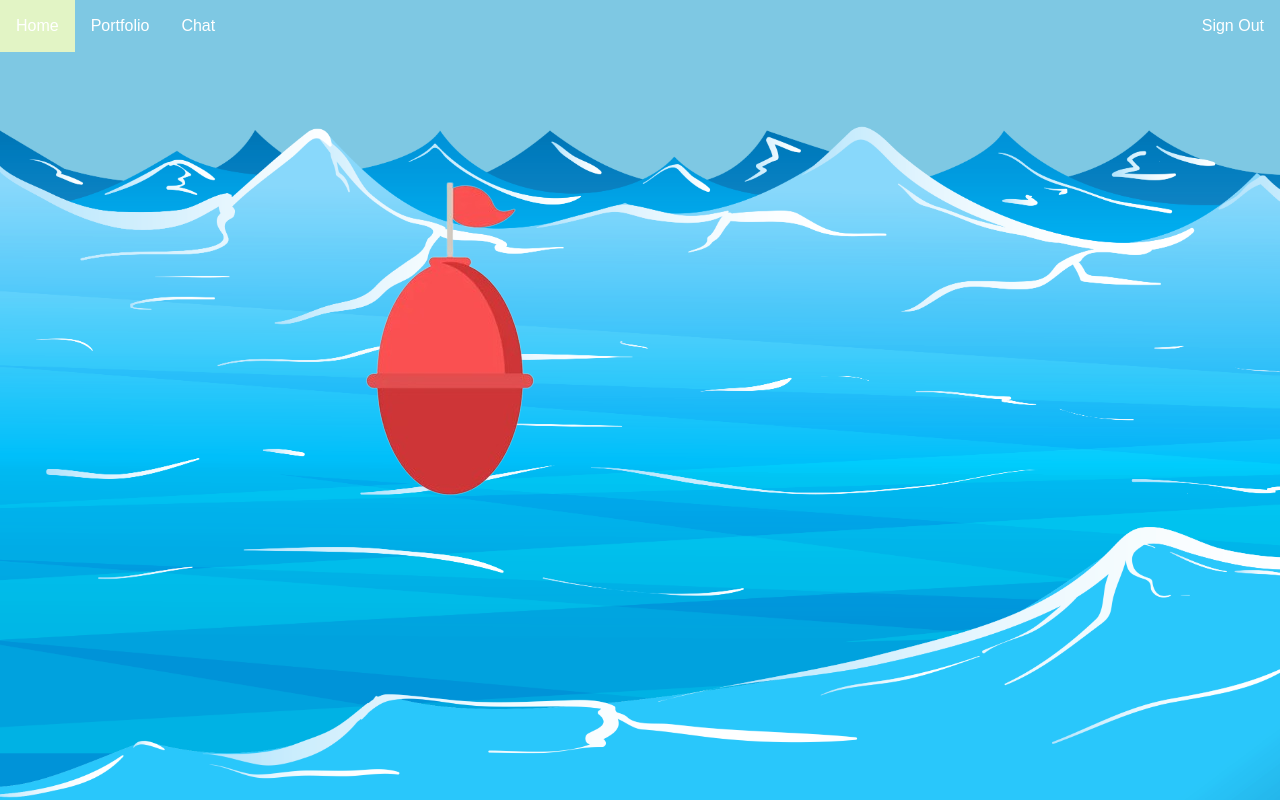
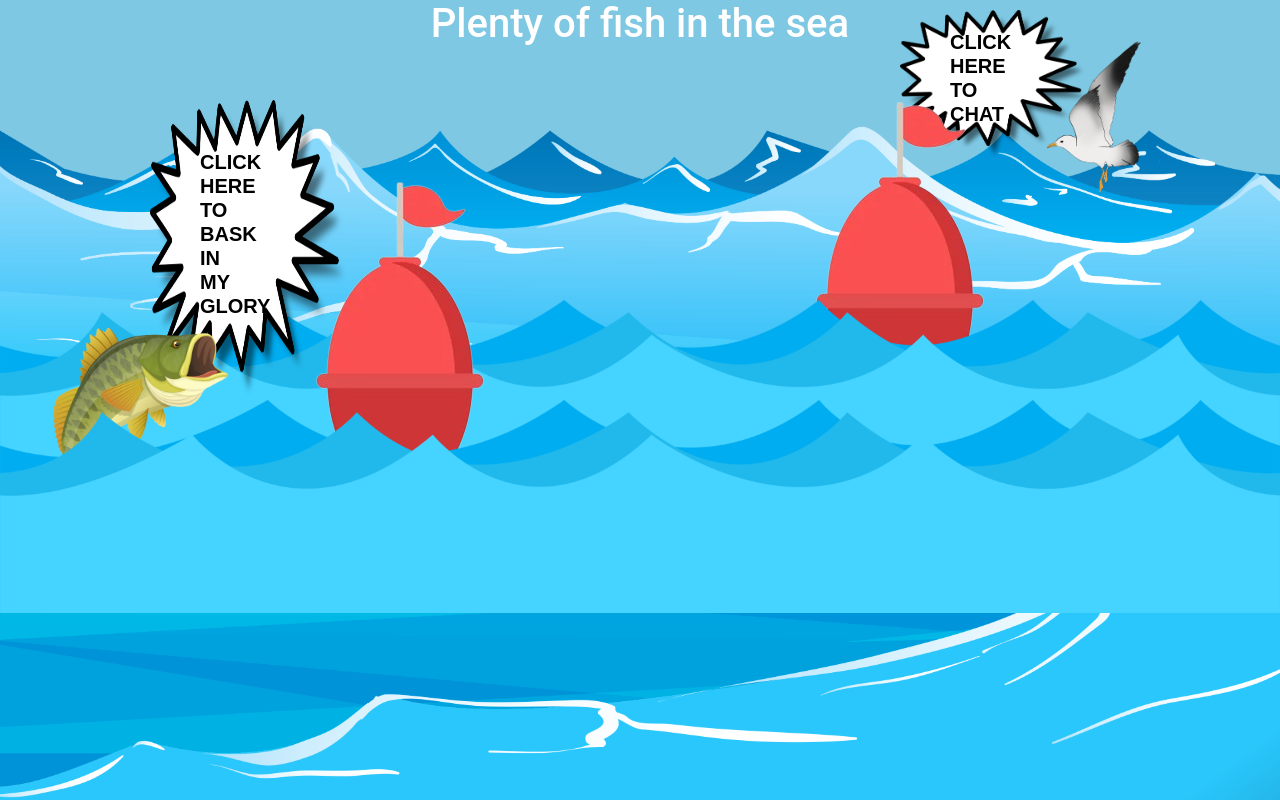
Before and after one commit to HannahSMMcCormick/CS1534-CA4, a website: page public/index.html in a window 1280 px wide. Drawn offline with nearby package versions, Linux system fonts and the light colour scheme.

Commit message:
Changing Home Page

```diff
--- a/public/css/demo.css
+++ b/public/css/demo.css
@@ -15,12 +15,124 @@ body {
   height: 100vh;
 }
 
-img{
+h1{
+
+  text-align: center;
+  color: white;
+  font-family: 'Roboto', sans-serif;
+
+
+}
+
+
+.Buoy{
 
       position: absolute;
-      left: 200px;
+      left: 150px;
       top: 100px;
+      z-index: 3;
 }
+
+.wave{
+  position: absolute;
+  top: 400px;
+  z-index: 4;
+  max-width:100%;
+  max-height:50%;
+
+}
+
+
+.Buoy2{
+
+  position: absolute;
+  left: 650px;
+  top: 20px;
+  z-index: 1;
+}
+
+.wave2{
+position: absolute;
+top: 300px;
+z-index: 2;
+max-width:100%;
+max-height:50%;
+
+}
+
+.Fish{
+
+  position: absolute;
+  left: 50px;
+  top: 325px;
+  z-index: 3;
+  height:200px;
+
+
+}
+
+.FishText{
+
+  color:black;
+  font-size: 20px;
+  font-weight: bold;
+  position: absolute;
+  left: 200px;
+  top: 150px;
+  z-index: 3;
+  max-height:50px;
+  max-width: 50px;
+
+
+}
+
+
+.Speach{
+
+  position: absolute;
+  left: 150px;
+  top: 100px;
+  z-index: 3;
+  height:300px;
+  width: 200px;
+}
+
+.Seagull{
+
+  position: absolute;
+  left: 1000px;
+  top: 20px;
+  z-index: 5;
+  height:200px;
+
+}
+
+.Speach2{
+
+  position: absolute;
+  left: 900px;
+  top: 10px;
+  z-index: 1;
+  height:150px;
+
+}
+
+.SeagullText{
+
+  color:black;
+  font-size: 20px;
+  font-weight: bold;
+  position: absolute;
+  left: 950px;
+  top: 30px;
+  z-index: 2;
+  max-height:50px;
+  max-width: 50px;
+
+
+
+}
+
 
 
 
--- a/public/index.html
+++ b/public/index.html
@@ -13,20 +13,41 @@
     </head>
     <body>
 
-          <div class="nav">
-
-            <ul>
-
-                <li><a class="active" href="index.html">Home</a></li>
-                <li><a href="Portfolio.html">Portfolio</a></li>
-                <li><a href="chat.html">Chat</a></li>
-                <li><a href="login.html">Sign Out</a></li>
-            </ul>
+      <h1>Plenty of fish in the sea</h1>
 
 
-          </div>
 
-          <img id="Buoy" src="seabuoy.png">
+          <img class="Speach" src="speech-bubble.webp">
+
+
+          <h2 class="FishText">CLICK HERE TO BASK IN MY GLORY</h2>
+
+          <img class="Fish" src="Fish.png">
+
+          <a href="Portfolio.html">
+          <img class="Buoy" src="seabuoy.png">
+          </a>
+
+          <img class="wave" src="waves.webp">
+
+
+
+
+
+          <img class="Speach2" src="speech-bubble.webp">
+
+          <h2 class="SeagullText">CLICK HERE TO CHAT</h2>
+
+          <img class="Seagull" src="Seagull.png">
+
+          <a href="chat.html">
+            <img class="Buoy2" src="seabuoy.png">
+            </a>
+
+            <img class="wave2" src="waves.webp">
+
+
+
 
 
 
```
Also changed, not shown: public/Fish.png (added), public/Seagull.png (added), public/speech-bubble.webp (added).
